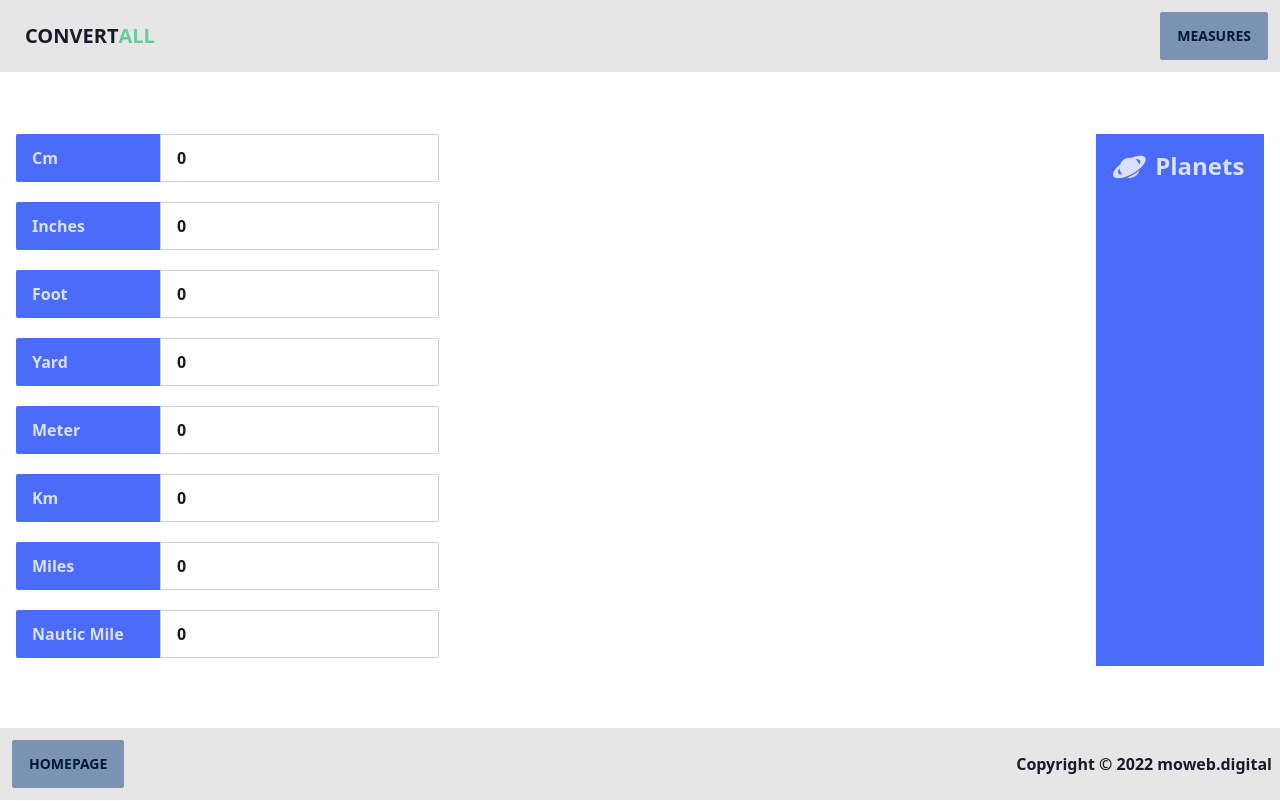
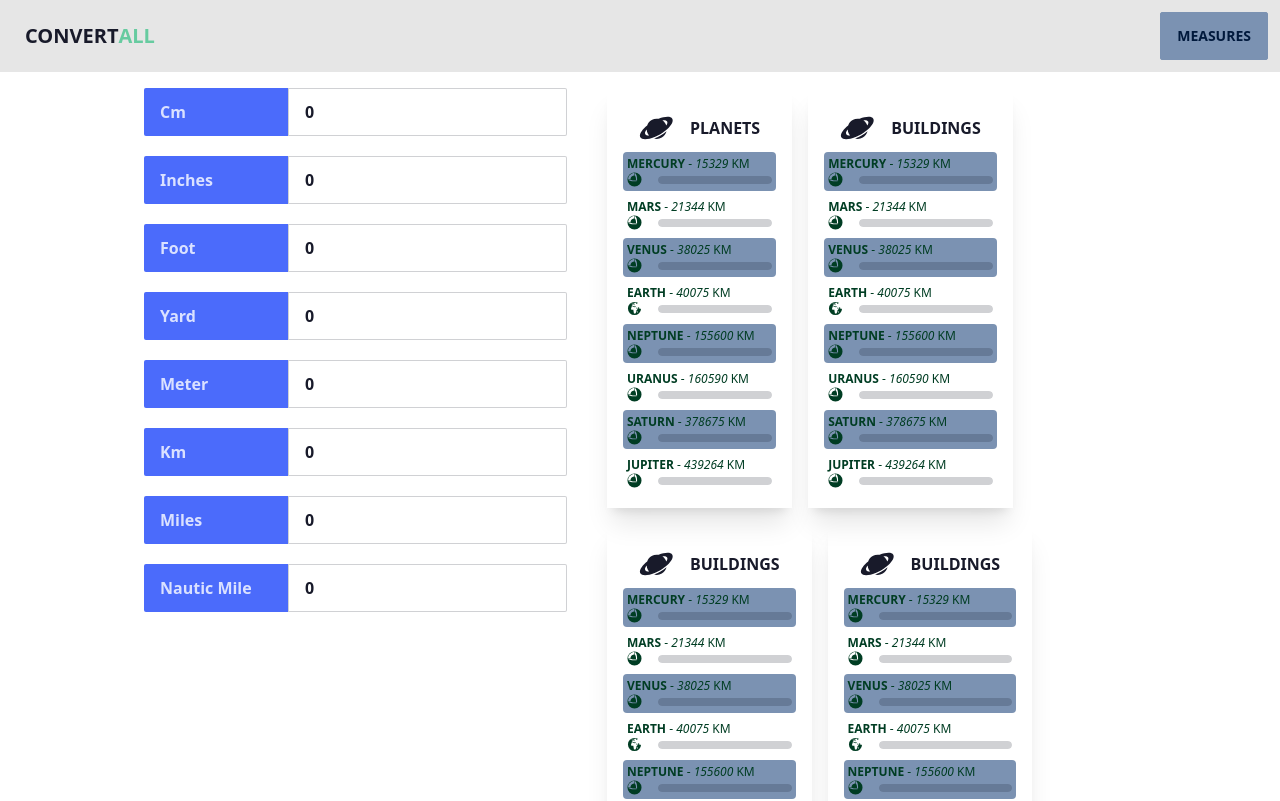
Before and after one commit to macke89/reactconverter, a Next.js app: page /lengths in a window 1280 px wide. Shown: the top 801 px of the page. Built offline with nearby package versions, Linux system fonts and the light colour scheme.

Commit message:
Design Changes Length.js

```diff
--- a/components/LengthProgressCard.js
+++ b/components/LengthProgressCard.js
@@ -3,29 +3,23 @@ import ProgressBar from "./ProgressBar";
 import {AiOutlineMinus} from "react-icons/ai";
 
 
-const LengthProgressCard = ({nominator, icon, planets}) => {
+const LengthProgressCard = ({nominator, name, icon, items}) => {
     return (
-        <div tabIndex="0" className="collapse">
-            <input type="checkbox" className="peer"/>
-            <div
-                className="collapse-title bg-primary text-primary-content peer-checked:bg-base-100 peer-checked:text-secondary-content">
-                <div className="flex gap-2">
-                    <span>{icon}</span>
-                    <span className="text-2xl font-bold">Planets</span>
+        <>
+            <div className="shadow-xl p-4">
+                <div className="divider">
+                    <i>{icon}</i>
+                    <h3 className="font-bold uppercase">{name}</h3>
                 </div>
-            </div>
-            <div
-                className="collapse-content bg-primary text-primary-content peer-checked:bg-base-100 peer-checked:text-primary-content">
-                <div className="w-full flex flex-col gap-5 mb-2 w-full">
-                    {planets.map(planet => {
-                        console.log(planet);
-                        return (
-                            <ProgressBar nominator={nominator} {...planet}/>
-                        )
+                <div className="flex flex-col gap-1">
+                    {items.map(item => {
+                        console.log(item);
+                        return (<ProgressBar
+                            nominator={nominator} {...item}/>)
                     })}
                 </div>
             </div>
-        </div>
+        </>
     );
 };
 
--- a/components/ProgressBar.js
+++ b/components/ProgressBar.js
@@ -1,18 +1,19 @@
 import React from 'react';
 
-const ProgressBar = ({nominator, name, id, circumference, icon}) => {
+const ProgressBar = ({nominator, name, id, value, icon}) => {
     console.log(name);
     return (
-        <div className="text-accent-content" key={id}>
+        <div className="text-accent-content text-xs odd:bg-secondary rounded p-1" key={id}>
             <div>
-                <span className="uppercase">{name}</span>
+                <span className="uppercase font-bold">{name}</span>
                 <span> - </span>
-                <span className="uppercase">{circumference} km</span>
+                <span className="italic">{value}</span>
+                <span> KM</span>
             </div>
             <div className="flex gap-4 items-center">
                 <span>{icon}</span>
                 <progress className="progress progress-primary w-full" value={nominator}
-                          max={circumference}/>
+                          max={value}/>
             </div>
         </div>
     );
--- a/components/sections/ContainerMeasures.js
+++ b/components/sections/ContainerMeasures.js
@@ -2,7 +2,7 @@ import React from 'react';
 
 const ContainerMeasures = ({children}) => {
     return (
-        <main className="flex flex-col justify-center w-full p-4 gap-10 sm:flex-row">
+        <main className="flex flex-col w-full p-4 gap-10 sm:flex-row xl:w-4/5 mx-auto">
             {children}
         </main>
     );
--- a/pages/lengths.js
+++ b/pages/lengths.js
@@ -6,6 +6,8 @@ import Container from "../components/sections/Container";
 import ContainerMeasures from "../components/sections/ContainerMeasures";
 import LengthProgressCard from "../components/LengthProgressCard";
 import {GiEarthAfricaEurope, GiPlanetCore, GiRingedPlanet} from "react-icons/gi";
+
+const iconSize = 15;
 
 const lengths = [
     {id: 1, name: "cm", rate: 100000},
@@ -19,14 +21,14 @@ const lengths = [
 ]
 
 const planets = [
-    {id: 1, name: "mercury", circumference: 15329, icon: <GiPlanetCore size={25}/>},
-    {id: 2, name: "mars", circumference: 21344, icon: <GiPlanetCore size={25}/>},
-    {id: 3, name: "venus", circumference: 38025, icon: <GiPlanetCore size={25}/>},
-    {id: 4, name: "earth", circumference: 40075, icon: <GiEarthAfricaEurope size={25}/>},
-    {id: 5, name: "neptune", circumference: 155600, icon: <GiPlanetCore size={25}/>},
-    {id: 6, name: "uranus", circumference: 160590, icon: <GiPlanetCore size={25}/>},
-    {id: 7, name: "saturn", circumference: 378675, icon: <GiPlanetCore size={25}/>},
-    {id: 8, name: "jupiter", circumference: 439264, icon: <GiPlanetCore size={25}/>},
+    {id: 1, name: "mercury", value: 15329, icon: <GiPlanetCore size={iconSize}/>},
+    {id: 2, name: "mars", value: 21344, icon: <GiPlanetCore size={iconSize}/>},
+    {id: 3, name: "venus", value: 38025, icon: <GiPlanetCore size={iconSize}/>},
+    {id: 4, name: "earth", value: 40075, icon: <GiEarthAfricaEurope size={iconSize}/>},
+    {id: 5, name: "neptune", value: 155600, icon: <GiPlanetCore size={iconSize}/>},
+    {id: 6, name: "uranus", value: 160590, icon: <GiPlanetCore size={iconSize}/>},
+    {id: 7, name: "saturn", value: 378675, icon: <GiPlanetCore size={iconSize}/>},
+    {id: 8, name: "jupiter", value: 439264, icon: <GiPlanetCore size={iconSize}/>},
 ]
 
 const Lengths = () => {
@@ -40,7 +42,7 @@ const Lengths = () => {
         <Container>
             <Header/>
             <ContainerMeasures>
-                <div className="form-control w-full flex flex-col gap-5 mb-2">
+                <div className="form-control flex flex-col gap-5">
                     {lengths.map(length => (
                         <Input
                             key={length.id}
@@ -51,7 +53,18 @@ const Lengths = () => {
                         />
                     ))}
                 </div>
-                <LengthProgressCard planets={planets} icon={<GiRingedPlanet size={35}/>} nominator={nominator}/>
+                <div className="w-full">
+                    <div className="flex flex-col gap-4 sm:flex-row sm:flex-wrap">
+                        <LengthProgressCard items={planets} name={"Planets"} icon={<GiRingedPlanet size={35}/>}
+                                            nominator={nominator}/>
+                        <LengthProgressCard items={planets} name={"Buildings"} icon={<GiRingedPlanet size={35}/>}
+                                            nominator={nominator}/>
+                        <LengthProgressCard items={planets} name={"Buildings"} icon={<GiRingedPlanet size={35}/>}
+                                            nominator={nominator}/>
+                        <LengthProgressCard items={planets} name={"Buildings"} icon={<GiRingedPlanet size={35}/>}
+                                            nominator={nominator}/>
+                    </div>
+                </div>
             </ContainerMeasures>
             <Footer/>
         </Container>
```
